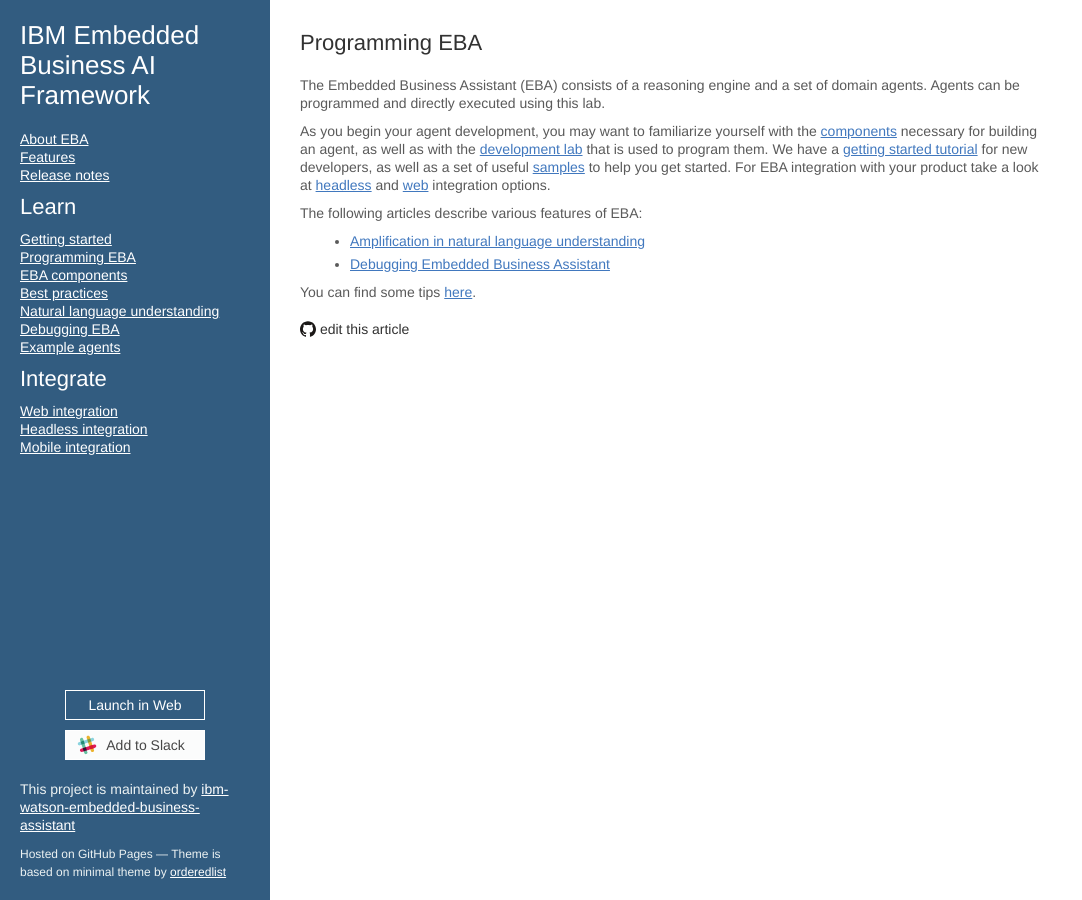
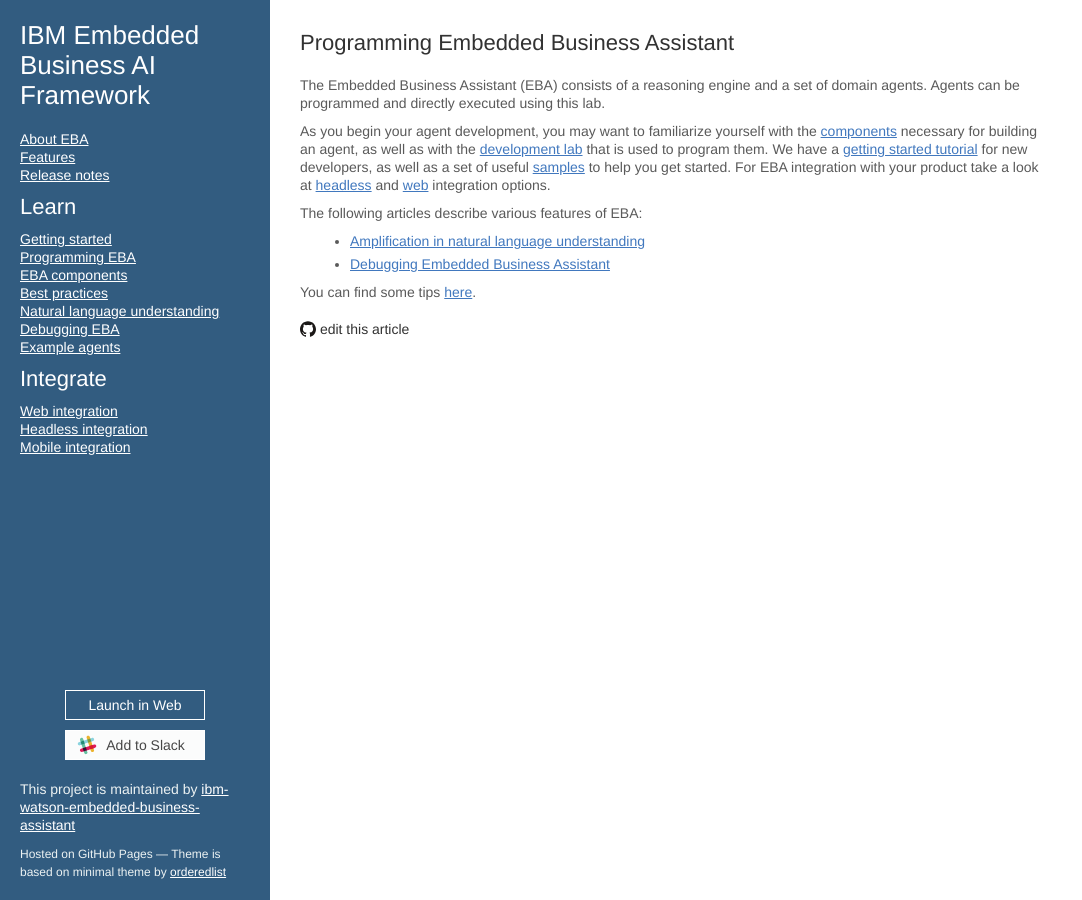
Before and after one commit to ibm-watson-embedded-business-assistant/eba-example-agents, a Jekyll site: the page built from docs/LandingPage.md, in a window 1280 px wide. Shown: the whole page, without its empty margins (0-1082 px from the left). Built offline with Jekyll 4.4.1, drawn with Linux system fonts in a browser that asks for light colours; our own code applies the rules of GitHub Pages for plain Markdown files.

Commit message:
Update LandingPage.md

```diff
--- a/docs/LandingPage.md
+++ b/docs/LandingPage.md
@@ -1,4 +1,4 @@
-## Programming EBA
+## Programming Embedded Business Assistant
 
 The Embedded Business Assistant (EBA) consists of a reasoning engine and a set of domain agents. Agents can be programmed and directly executed using this lab.
 
```
